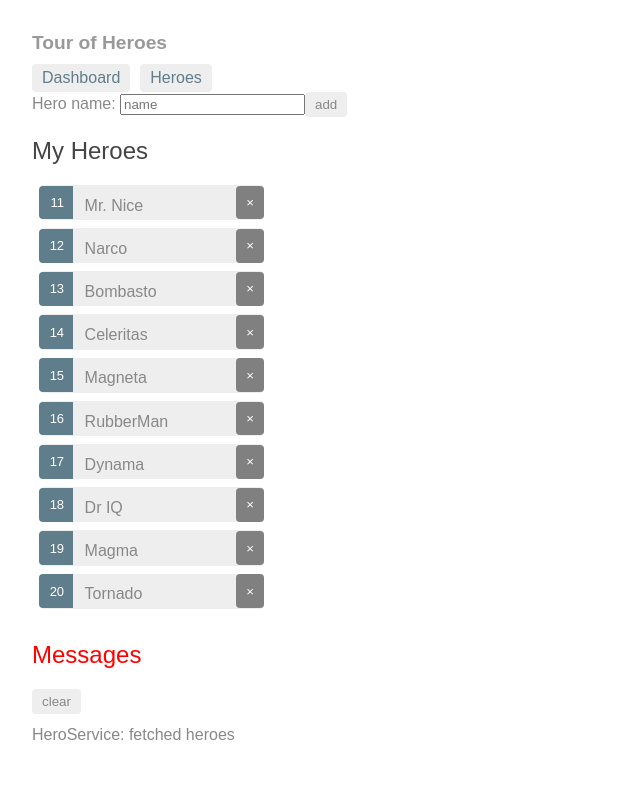
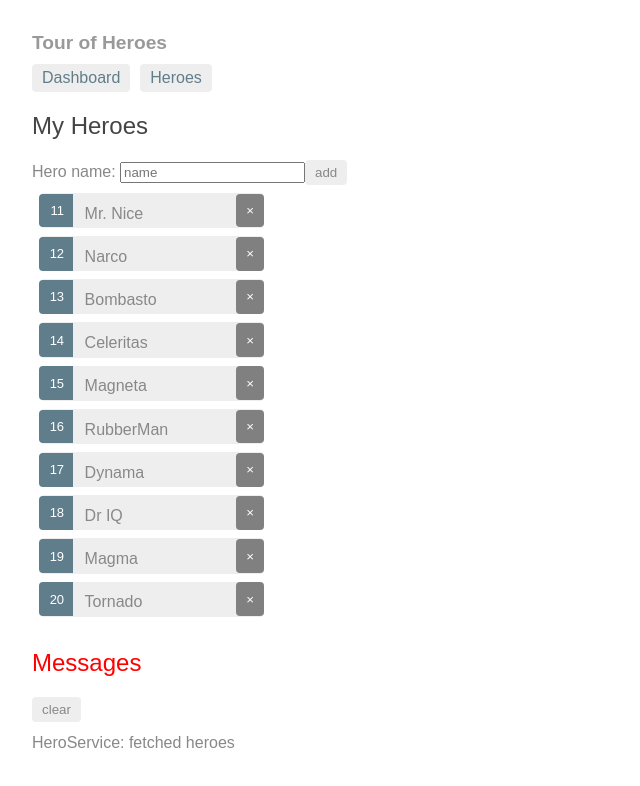
Before and after one commit to l08084/vue-tour-of-heroes-tutorial, a Vue app: page /#/heroes in a window 1280 px wide. Shown: the top 786 px of the page, without its empty margins (0-640 px from the left). Built offline with nearby package versions, Linux system fonts and the light colour scheme.

Commit message:
add heroフォームのレイアウトを変更する

```diff
--- a/src/components/pages/Heroes.vue
+++ b/src/components/pages/Heroes.vue
@@ -1,12 +1,12 @@
 <template>
 <div>
+    <h2>My Heroes</h2>
     <div>
         <label>Hero name:
             <input v-model="heroName" placeholder="name">
         </label>
         <button v-on:click="add(heroName)">add</button>
     </div>
-    <h2>My Heroes</h2>
     <ul class="heroes">
         <li v-for="hero in heroes"
             :key="hero.id">
```
